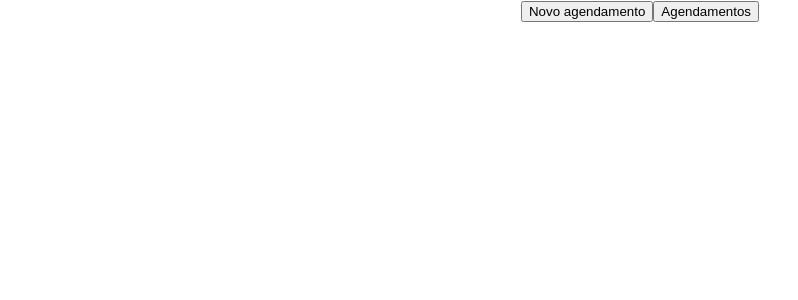
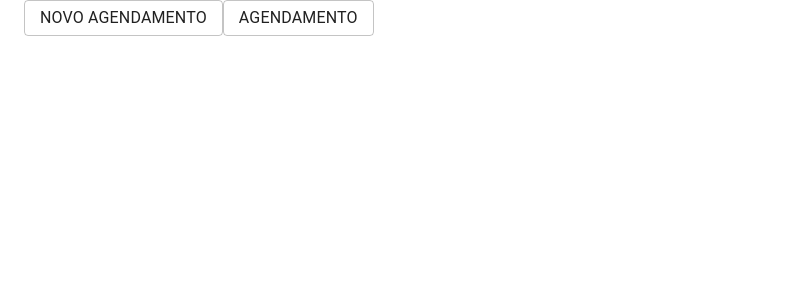
Before and after one commit to arthursvpb/covid-19-vaccine-scheduler, a React (Create React App) app in the folder web/: page / in a window 1280 px wide. Shown: the top 300 px of the page, without its empty margins (0-798 px from the left). Built offline with nearby package versions, Linux system fonts and the light colour scheme; no server answers.

Commit message:
add styling and folder organize

```diff
--- a/web/src/App.css
+++ b/web/src/App.css
@@ -1,4 +1,4 @@
-.App {
+/* .App {
   text-align: center;
 }
 
@@ -35,4 +35,4 @@
   to {
     transform: rotate(360deg);
   }
-}
+} */
--- /dev/null
+++ b/web/src/components/Button/index.jsx
@@ -0,0 +1,15 @@
+/* eslint-disable react/jsx-props-no-spreading */
+import React from 'react';
+import { Button, Typography } from '@material-ui/core';
+
+import useStyles from './style';
+
+export default function index({ children, ...otherProps }) {
+  const classes = useStyles();
+
+  return (
+    <Button variant="outlined" className={classes.root} {...otherProps}>
+      <Typography>{children}</Typography>
+    </Button>
+  );
+}
--- /dev/null
+++ b/web/src/components/Button/style.jsx
@@ -0,0 +1,7 @@
+import { makeStyles } from '@material-ui/core/styles';
+
+const useStyles = makeStyles({
+  root: {},
+});
+
+export default useStyles;
--- /dev/null
+++ b/web/src/components/Page/index.jsx
@@ -0,0 +1,7 @@
+import React from 'react';
+
+import { Container } from '@material-ui/core';
+
+export default function index({ children }) {
+  return <Container>{children}</Container>;
+}
--- a/web/src/pages/Appointment/createAppointment.jsx
+++ b/web/src/pages/Appointment/createAppointment.jsx
@@ -12,7 +12,7 @@ import {
   // Typography,
   TextField,
 } from '@material-ui/core';
-// Layout, Drawer, List, ListItem, ListItemText, ListItemIcon
+// Layout, Drawer, List, ListItem, ListItemText, ListItemIcon, Lotties
 
 import { format } from 'date-fns';
 
--- a/web/src/pages/Home/index.jsx
+++ b/web/src/pages/Home/index.jsx
@@ -1,15 +1,21 @@
 import React from 'react';
 import { Link } from 'react-router-dom';
 
+import Page from '../../components/Page';
+import Button from '../../components/Button';
+// import useStyles from './style';
+
 export default function index() {
+  // const classes = useStyles();
+
   return (
-    <div>
-      <Link as={Link} to="/agendamentos/novo">
-        <button type="button">Novo agendamento</button>
-      </Link>
-      <Link as={Link} to="/agendamentos/">
-        <button type="button">Agendamentos</button>
-      </Link>
-    </div>
+    <Page>
+      <Button to="/agendamentos/novo" component={Link}>
+        Novo agendamento
+      </Button>
+      <Button to="/agendamentos" component={Link}>
+        Agendamento
+      </Button>
+    </Page>
   );
 }
--- /dev/null
+++ b/web/src/pages/Home/style.jsx
@@ -0,0 +1,7 @@
+import { makeStyles } from '@material-ui/core/styles';
+
+const useStyles = makeStyles({
+  root: {},
+});
+
+export default useStyles;
```
